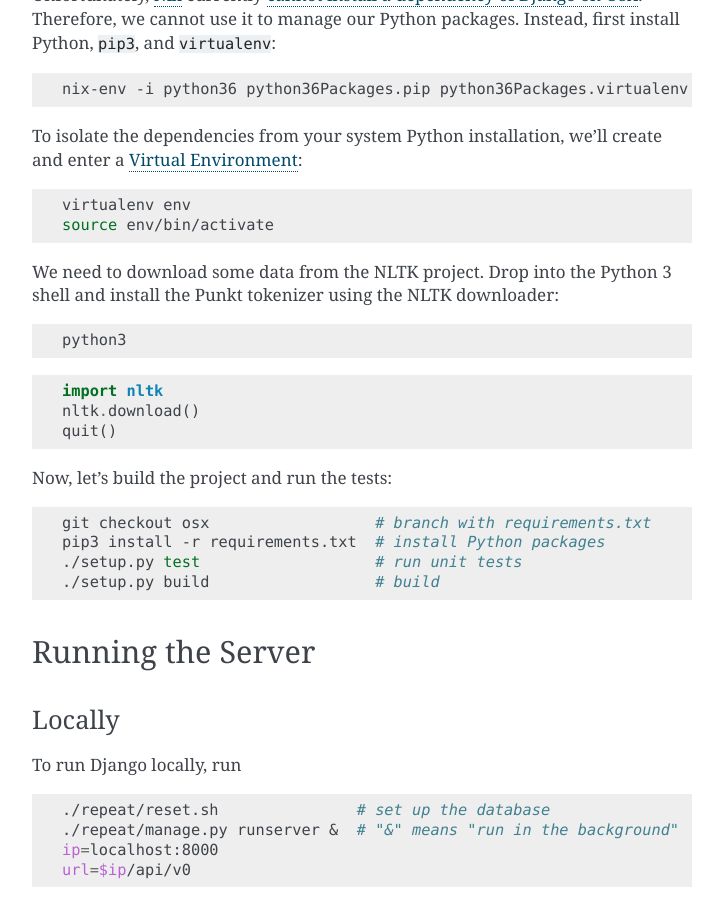
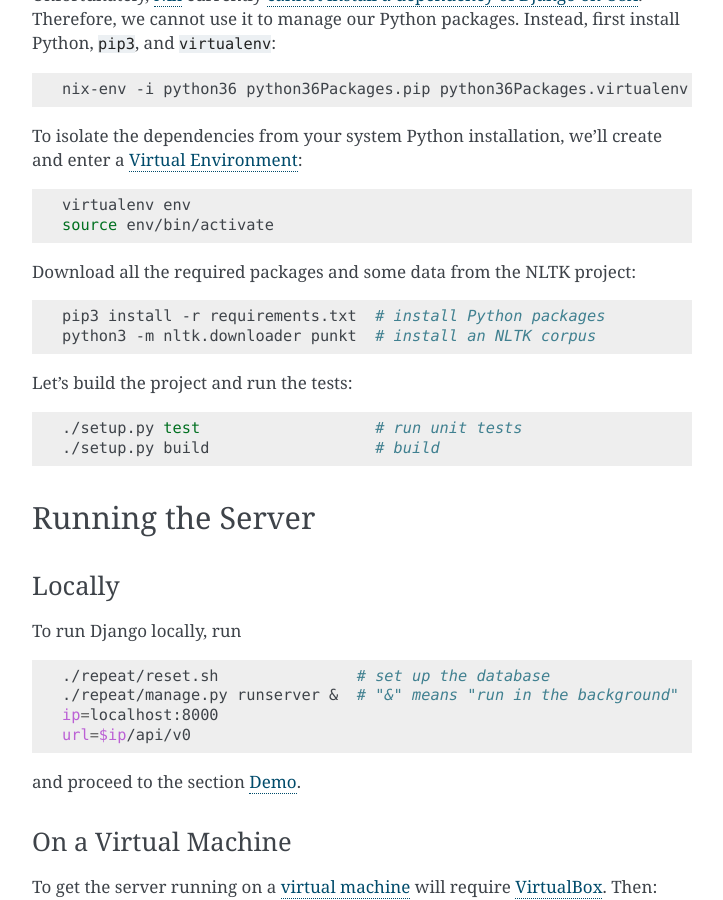
Before and after one commit to stevendborrelli/repeat-aft, a Sphinx documentation site: the page built from docs/usage.rst, in a window 1280 px wide and 900 px high, scrolled down 536 px. Shown: the whole window, without its empty margins (388-1111 px from the left). Built offline with Sphinx 7.4.7, drawn with Linux system fonts in a browser that asks for light colours.

Commit message:
docs/usage/osx: remove reference to osx branch (#54)

```diff
--- a/docs/usage.rst
+++ b/docs/usage.rst
@@ -43,25 +43,17 @@ Environment <http://docs.python-guide.org/en/latest/dev/virtualenvs/>`_:
     virtualenv env
     source env/bin/activate
 
-We need to download some data from the NLTK project. Drop into the Python 3
-shell and install the Punkt tokenizer using the NLTK downloader:
+Download all the required packages and some data from the NLTK project:
 
 .. code-block:: shell
 
-    python3
+    pip3 install -r requirements.txt  # install Python packages
+    python3 -m nltk.downloader punkt  # install an NLTK corpus
 
-.. code-block:: python
-
-    import nltk
-    nltk.download()
-    quit()
-
-Now, let's build the project and run the tests:
+Let's build the project and run the tests:
 
 .. code-block:: shell
 
-    git checkout osx                  # branch with requirements.txt
-    pip3 install -r requirements.txt  # install Python packages
     ./setup.py test                   # run unit tests
     ./setup.py build                  # build
 
```
